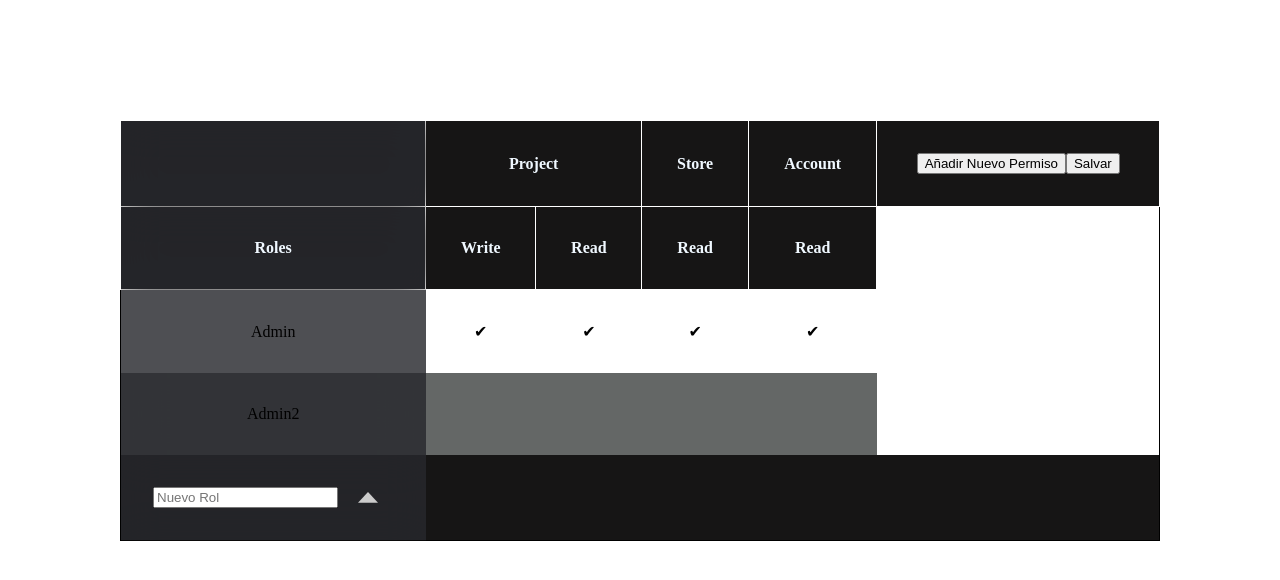
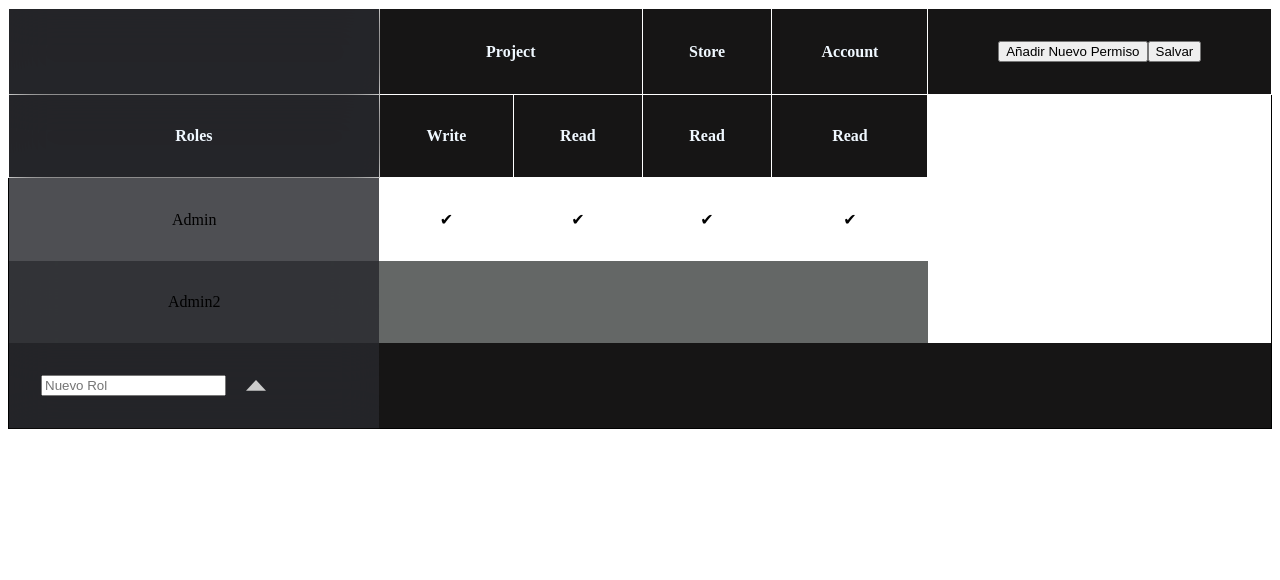
Before and after one commit to bleach41/RolesPermisos, a React (Vite) app: page / in a window 1280 px wide. Shown: the top 580 px of the page. Built offline with nearby package versions, Linux system fonts and the light colour scheme.

Commit message:
quite los padding..me percate que hay un error en agregar permiso(se rompio algo )

```diff
--- a/src/components/AddPermissionModal.css
+++ b/src/components/AddPermissionModal.css
@@ -5,6 +5,7 @@
     width: 100%;
     height: 100%;
     background: rgba(0, 0, 0, 0.5);
+    backdrop-filter: blur(10px);
     z-index: 999;
     display: none;
     justify-content: center;
--- a/src/index.css
+++ b/src/index.css
@@ -6,9 +6,6 @@ table {
 
 }
 
-body {
-  padding: 7rem;
-}
 
 thead,
 tfoot {
@@ -52,8 +49,8 @@ td:first-child {
 
 
 /* Filas de encabezado (entidades en tu caso) */
-th:nth-child(2),
-th:nth-child(3),
+/* th:nth-child(2),
+th:nth-child(3), */
 /* Puedes añadir más según sea necesario */
 td:nth-child(2),
 td:nth-child(3) {
@@ -66,6 +63,7 @@ td:nth-child(3) {
 .table-container {
   max-width: 100%;
   overflow-x: auto;
+
   /* Barra de desplazamiento horizontal */
 }
 
```
